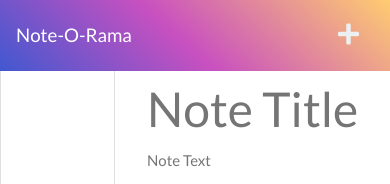
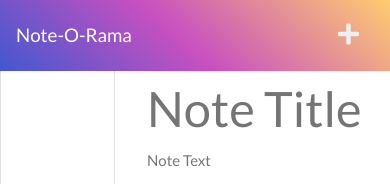
Before and after one commit to Proto133/Note-o-rama, a website: page public/notes.html in a window 390 px wide. Shown: the top 184 px of the page. Drawn offline with nearby package versions, Linux system fonts and the light colour scheme; no server answers.

Commit message:
Minor CSS changes on < 420px Screens

```diff
--- a/public/assets/css/styles.css
+++ b/public/assets/css/styles.css
@@ -105,4 +105,9 @@ nav {
     .normal {
         display: none;
     }
+    .note-title {
+        height: 50px;
+        margin-top: 13px;
+        font-size: 12.5vw;
+    }
 }
```
